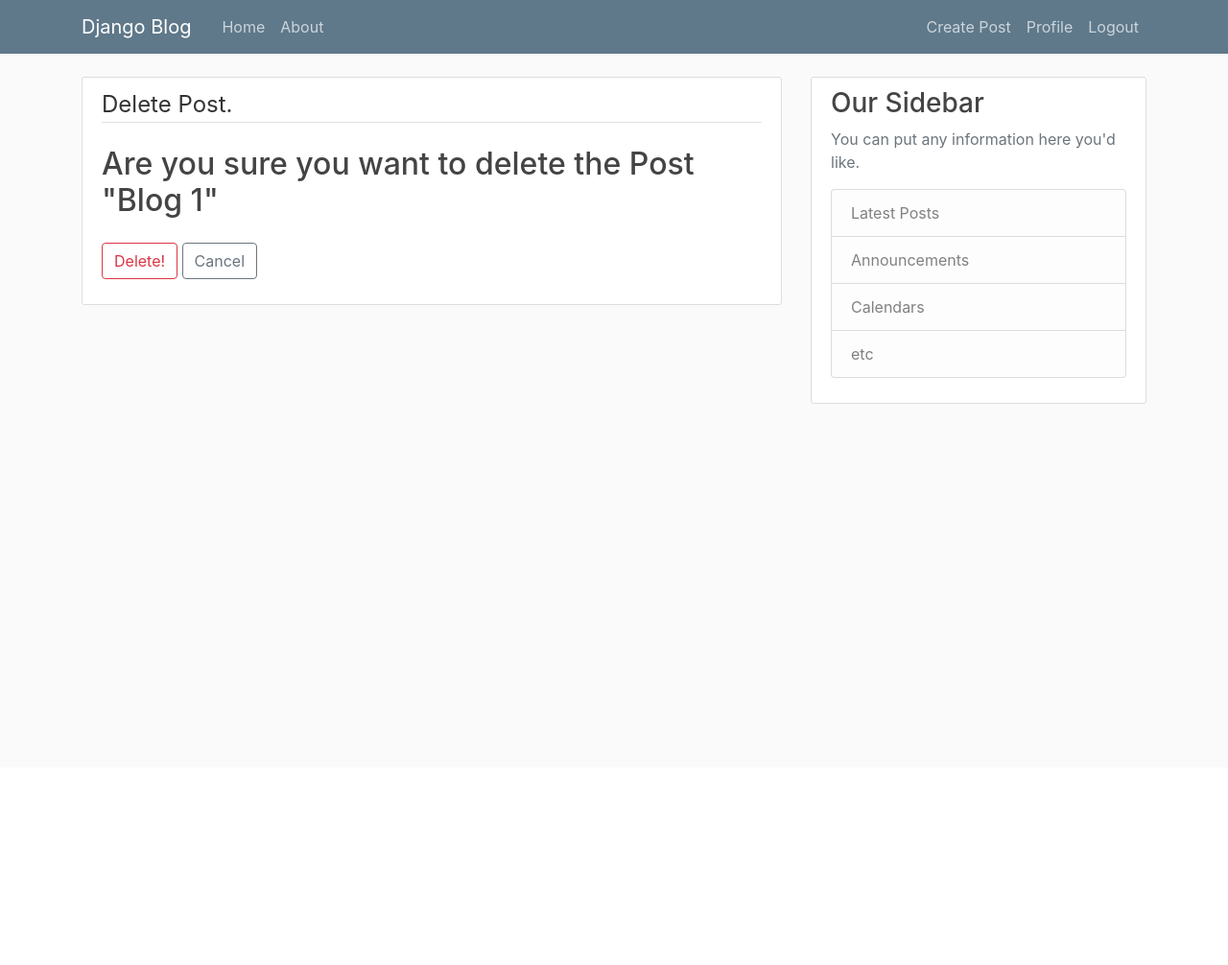
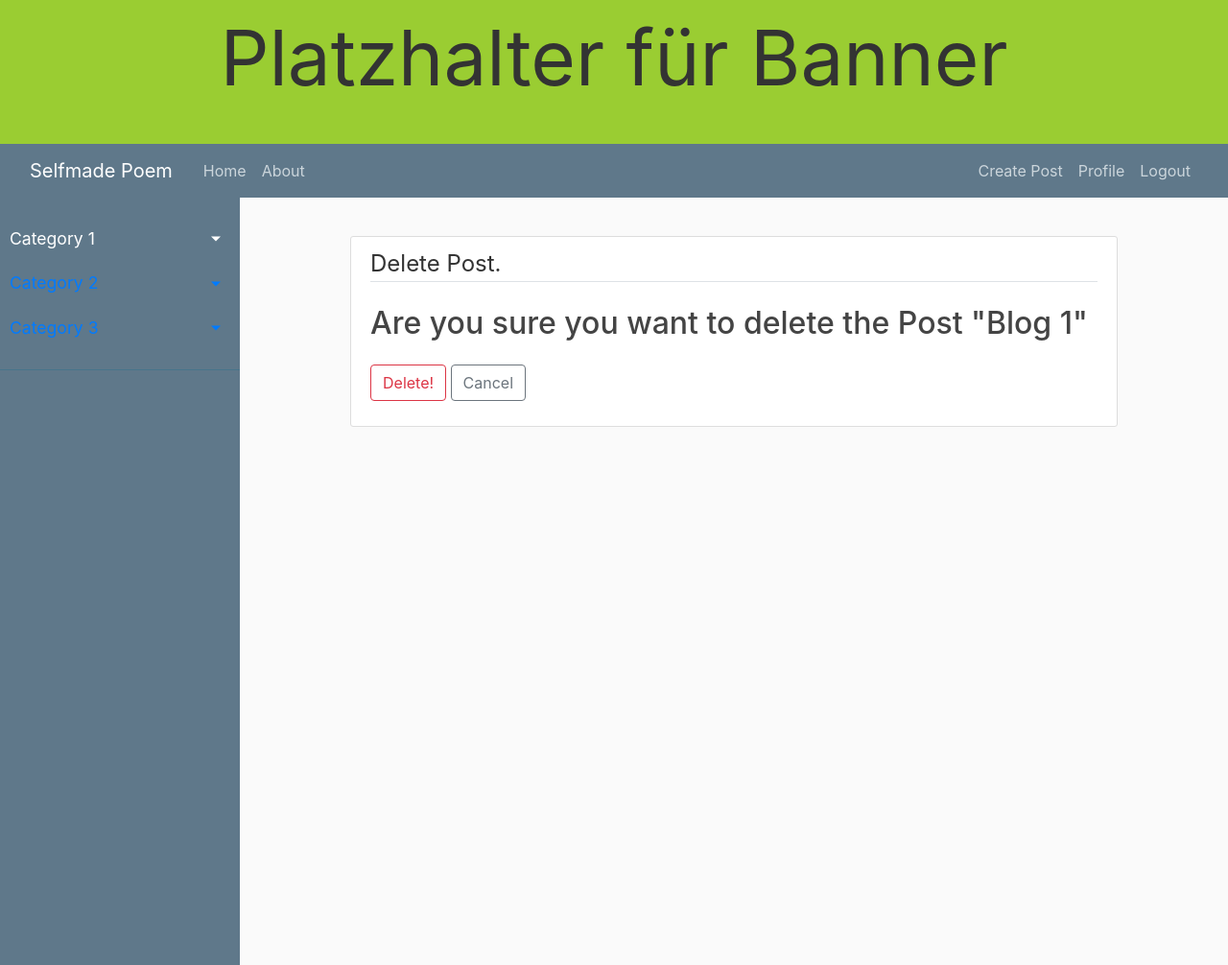
Before and after one commit to Fribolin/selfmade-poems, a Django app: page /post/1/delete/ in a window 1280 px wide. Shown: the whole page at 96% size. Before the commit the page ends 421 px from the top, so only its background shows below. Run offline with Django 3.2, Linux system fonts and the light colour scheme; a user stored in the database is signed in; data comes from the database, SQL or seed files in the repository; some libraries are stand-ins or nearby versions.

Commit message:
Create left navigation bar, extra space for banner, new favorite button on post

```diff
--- a/django_project/blog/static/blog/main.css
+++ b/django_project/blog/static/blog/main.css
@@ -1,7 +1,23 @@
 body {
     background: #fafafa;
     color: #333333;
-    margin-top: 5rem;
+  }
+
+  .flex-wrapper-row {
+    display: flex;
+    flex-direction: column;
+  }
+
+  .site-header {
+    display: flex;
+    flex-direction: column;
+  }
+
+  #header-banner {
+    text-align: center;
+    font-size: 80px;
+    height: 150px;
+    background-color: yellowgreen;
   }
 
   h1, h2, h3, h4, h5, h6 {
@@ -26,6 +42,10 @@ body {
 
   .site-header .navbar-nav .nav-link.active {
     font-weight: 500;
+  }
+
+  #main-content {
+    margin: 40px 100px;
   }
 
   .content-section {
@@ -81,4 +101,80 @@ body {
 
   .account-heading {
     font-size: 2.5rem;
+  }
+
+  #favorite-button {
+    font-size: 1.5rem;
+    color: pink;
+  }
+
+  .flex-wrapper-column {
+    display: flex;
+    width: 100%;
+    align-items: stretch;
+  }
+
+  #sidebar {
+    min-width: 250px;
+    max-width: 250px;
+    min-height: 100vh;
+    background: #5f788a;
+    color: #fff;
+    transition: all 0.3s;
+  }
+
+  #sidebar ul.components {
+    padding: 20px 0;
+    border-bottom: 1px solid #47748b;
+  }
+
+  #sidebar ul p {
+    color: #fff;
+    padding: 10px;
+  }
+
+  #sidebar ul li a {
+    padding: 10px;
+    font-size: 1.1em;
+    display: block;
+  }
+
+  #sidebar ul li a:hover {
+    color: #7386D5;
+    background: #fff;
+  }
+
+  #sidebar ul li.active > a, a[aria-expanded="true"] {
+    color: #fff;
+  }
+
+  ul ul a {
+    font-size: 0.9em !important;
+    padding-left: 30px !important;
+    background: #fff;
+  }
+
+  #sidebar.active {
+    margin-left: -250px;
+  }
+
+  a[data-toggle="collapse"] {
+    position: relative;
+  }
+
+  .dropdown-toggle::after {
+    display: block;
+    position: absolute;
+    top: 50%;
+    right: 20px;
+    transform: translateY(-50%);
+  }
+
+  @media (max-width: 768px) {
+    #sidebar {
+        margin-left: -250px;
+    }
+    #sidebar.active {
+        margin-left: 0;
+    }
 }
--- a/django_project/blog/templates/blog/base.html
+++ b/django_project/blog/templates/blog/base.html
@@ -10,6 +10,8 @@
      <!-- Bootstrap CSS -->
      <link rel="stylesheet" href="https://maxcdn.bootstrapcdn.com/bootstrap/4.0.0/css/bootstrap.min.css" integrity="sha384-Gn5384xqQ1aoWXA+058RXPxPg6fy4IWvTNh0E263XmFcJlSAwiGgFAW/dAiS6JXm" crossorigin="anonymous">
 
+     <!-- Bootstrap Icons -->
+     <link rel="stylesheet" href="https://cdn.jsdelivr.net/npm/bootstrap-icons@1.8.1/font/bootstrap-icons.css">
 
      <link rel="stylesheet" type="text/css" href="{% static 'blog/main.css' %}">
 
@@ -22,10 +24,22 @@
     {% endif %}
 </head>
 <body>
+
+<!-- Main Layout -->
+<div class="flex-wrapper-row">
+
+  <!-- Header -->
   <header class="site-header">
-        <nav class="navbar navbar-expand-md navbar-dark bg-steel fixed-top">
-          <div class="container">
-            <a class="navbar-brand mr-4" href="{% url 'blog-home' %}">Django Blog</a>
+
+    <!-- Top Nav-Bar -->
+    <div id="header-banner">
+      Platzhalter für Banner
+    </div>
+
+    <!-- Top Nav-Bar -->
+    <nav class="navbar navbar-expand-md navbar-dark bg-steel">
+      <div class="container-fluid">
+        <a class="navbar-brand mr-4" href="{% url 'blog-home' %}">Selfmade Poem</a>
         <button class="navbar-toggler" type="button" data-toggle="collapse" data-target="#navbarToggle" aria-controls="navbarToggle" aria-expanded="false" aria-label="Toggle navigation">
         <span class="navbar-toggler-icon"></span>
         </button>
@@ -50,10 +64,61 @@
     </nav>
   </header>
 
+  <!-- Main Content -->
+  <div class="flex-wrapper-column">
 
-<main role="main" class="container">
+    <!-- Sidebar -->
+    <nav id="sidebar">
+      <ul class="list-unstyled components">
+        <li class="active">
+            <a href="#Submenu1" data-toggle="collapse" aria-expanded="false" class="dropdown-toggle">Category 1</a>
+            <ul class="collapse list-unstyled" id="Submenu1">
+                <li>
+                    <a href="#">Item 1</a>
+                </li>
+                <li>
+                    <a href="#">Item 2</a>
+                </li>
+                <li>
+                    <a href="#">Item 3</a>
+                </li>
+            </ul>
+        </li>
+        <li>
+            <a href="#Submenu2" data-toggle="collapse" aria-expanded="false" class="dropdown-toggle">Category 2</a>
+            <ul class="collapse list-unstyled" id="Submenu2">
+                <li>
+                    <a href="#">Item 1</a>
+                </li>
+                <li>
+                    <a href="#">Item 2</a>
+                </li>
+                <li>
+                    <a href="#">Item 3</a>
+                </li>
+            </ul>
+        </li>
+        <li>
+          <a href="#Submenu3" data-toggle="collapse" aria-expanded="false" class="dropdown-toggle">Category 3</a>
+          <ul class="collapse list-unstyled" id="Submenu3">
+              <li>
+                  <a href="#">Item 1</a>
+              </li>
+              <li>
+                  <a href="#">Item 2</a>
+              </li>
+              <li>
+                  <a href="#">Item 3</a>
+              </li>
+          </ul>
+        </li>
+      </ul>
+    </nav>
+
+    <!-- Page Content -->
+    <main role="main" id="main-content" class="container-fluid">
       <div class="row">
-    <div class="col-md-8">
+        <div class="col-md-12">
           {% if messages %}
             {% for message in messages %}
               <div class = 'alert alert-{{message.tags}}'>
@@ -63,21 +128,12 @@
           {% endif %}
           {% block content %}{% endblock %}
         </div>
-    <div class="col-md-4">
-      <div class="content-section">
-        <h3>Our Sidebar</h3>
-        <p class='text-muted'>You can put any information here you'd like.
-          <ul class="list-group">
-            <li class="list-group-item list-group-item-light">Latest Posts</li>
-            <li class="list-group-item list-group-item-light">Announcements</li>
-            <li class="list-group-item list-group-item-light">Calendars</li>
-            <li class="list-group-item list-group-item-light">etc</li>
-          </ul>
-        </p>
-      </div>
-    </div>
       </div>
     </main>
+
+  </div>
+
+</div>
 
     <!-- Optional JavaScript -->
     <!-- jQuery first, then Popper.js, then Bootstrap JS -->
--- a/django_project/blog/templates/blog/home.html
+++ b/django_project/blog/templates/blog/home.html
@@ -10,6 +10,7 @@
                 </div>
                 <h2><a class="article-title" href="{% url 'post-detail' post.id %}">{{ post.title }}</a></h2>
                 <p class="article-content">{{ post.content }}</p>
+                <i id="favorite-button" class="bi bi-bookmark-heart-fill float-right"></i>
             </div>
         </article>
     {%endfor%}
@@ -30,4 +31,5 @@
             <a class = "btn btn-outline-info mb-4" href = "?page={{page_obj.paginator.num_pages}}">Last</a>
         {% endif %}
     {% endif %}
+
 {%endblock content%}
```
Lines whose indentation alone changed are shown as unchanged.
